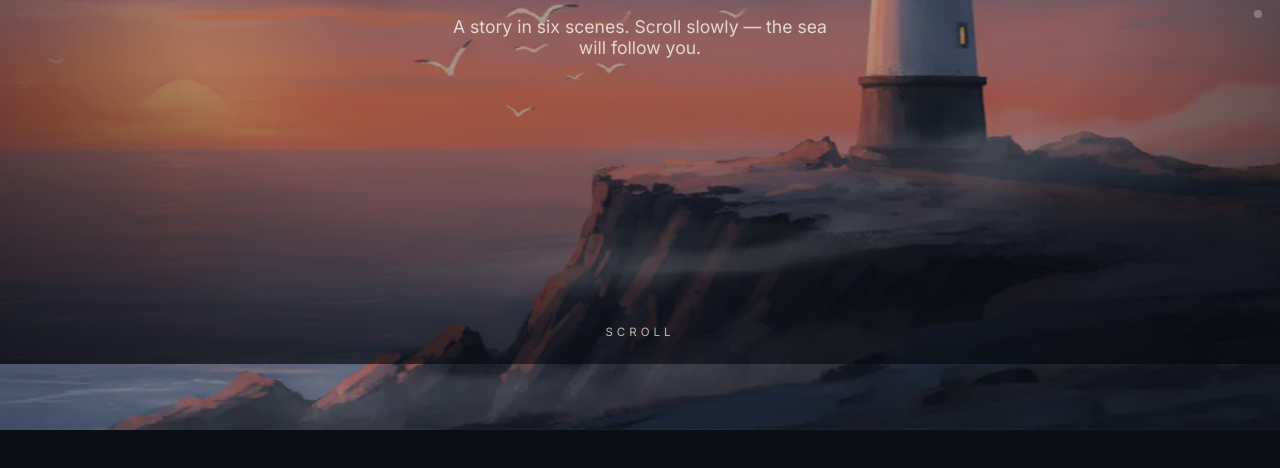
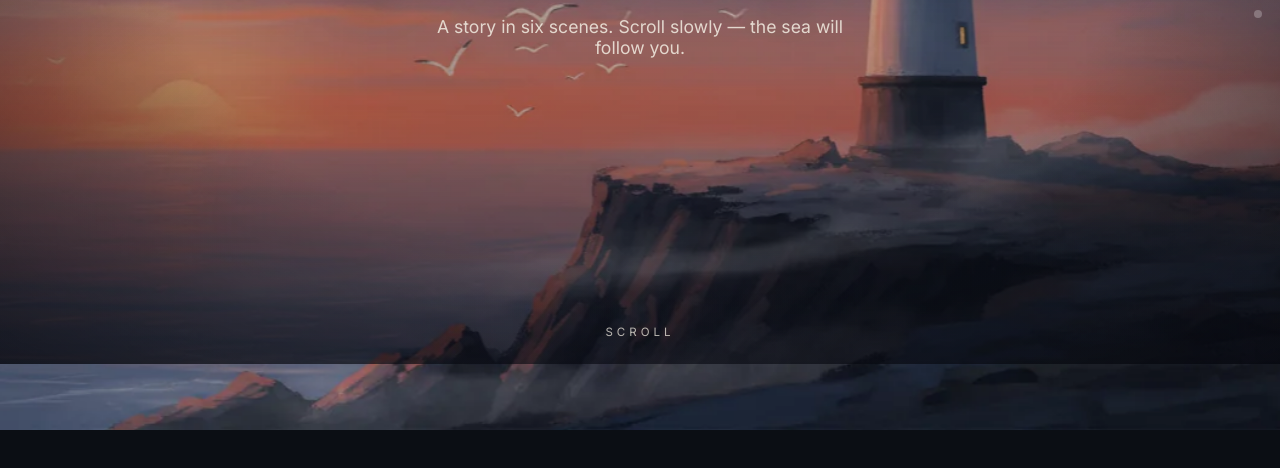
Before and after one commit to shbappi07/scrolltales, a plain HTML site: page index.html in a window 1280 px wide. Shown: the part 436-904 px from the top of the page. Drawn offline with nearby package versions, Linux system fonts and the light colour scheme.

Commit message:
widen subtitle

```diff
--- a/index.html
+++ b/index.html
@@ -30,7 +30,7 @@ section.r{justify-content:flex-end}
 .hero{min-height:100vh;flex-direction:column;justify-content:center;text-align:center;gap:1.4rem}
 .hero .kicker{font-size:.8rem;letter-spacing:.5em;text-transform:uppercase;color:#e8a75c;font-weight:600}
 h1{font-family:"Cormorant Garamond","Noto Serif Bengali",serif;font-size:clamp(2.6rem,7.5vw,5rem);font-weight:600;line-height:1.08;text-shadow:0 4px 40px rgba(0,0,0,.6)}
-.hero .sub{opacity:.85;font-size:clamp(.95rem,1.6vw,1.1rem);max-width:34ch;margin:0 auto}
+.hero .sub{opacity:.85;font-size:clamp(.95rem,1.6vw,1.1rem);max-width:40ch;margin:0 auto}
 .end{min-height:80vh;justify-content:center;text-align:center;flex-direction:column;gap:1rem}
 .end .big{font-family:"Cormorant Garamond","Noto Serif Bengali",serif;font-size:clamp(1.8rem,4vw,2.6rem)}
 .end .small{opacity:.7;letter-spacing:.2em;font-size:.85rem;text-transform:uppercase}
```
